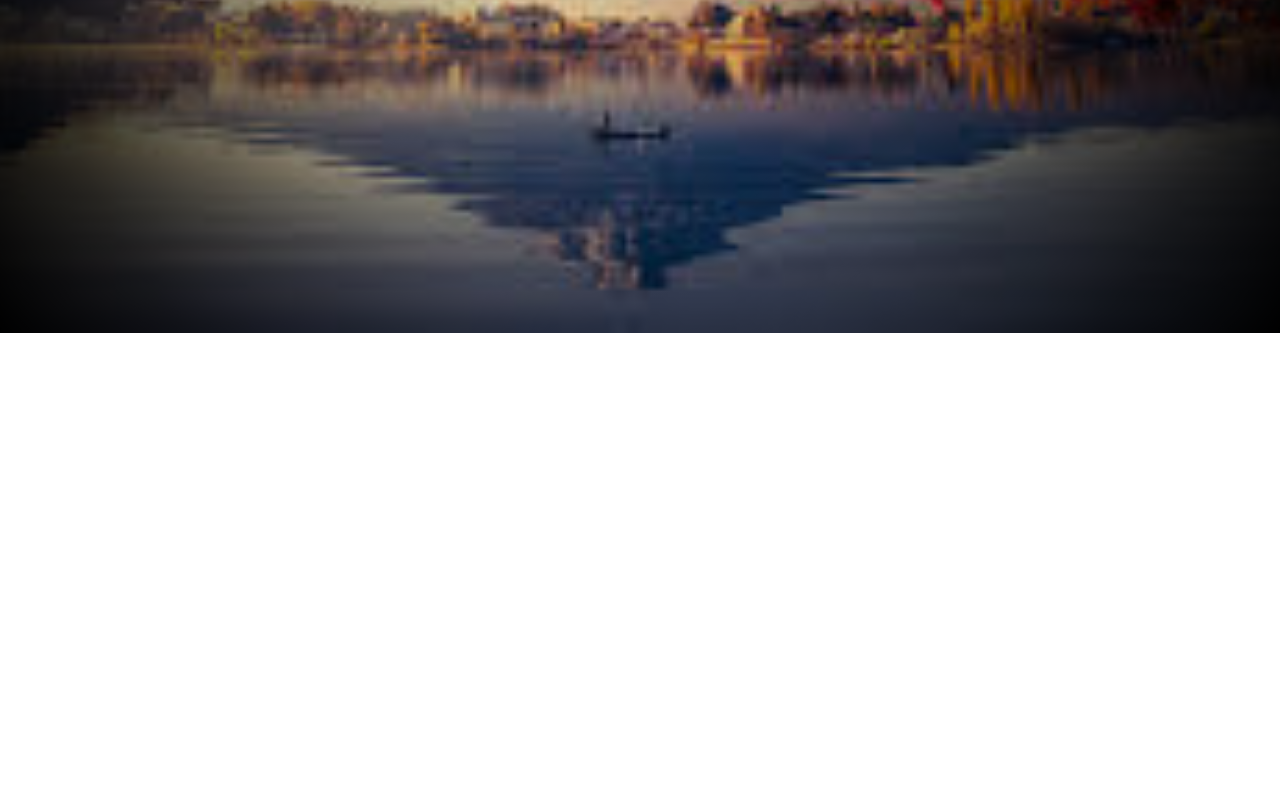
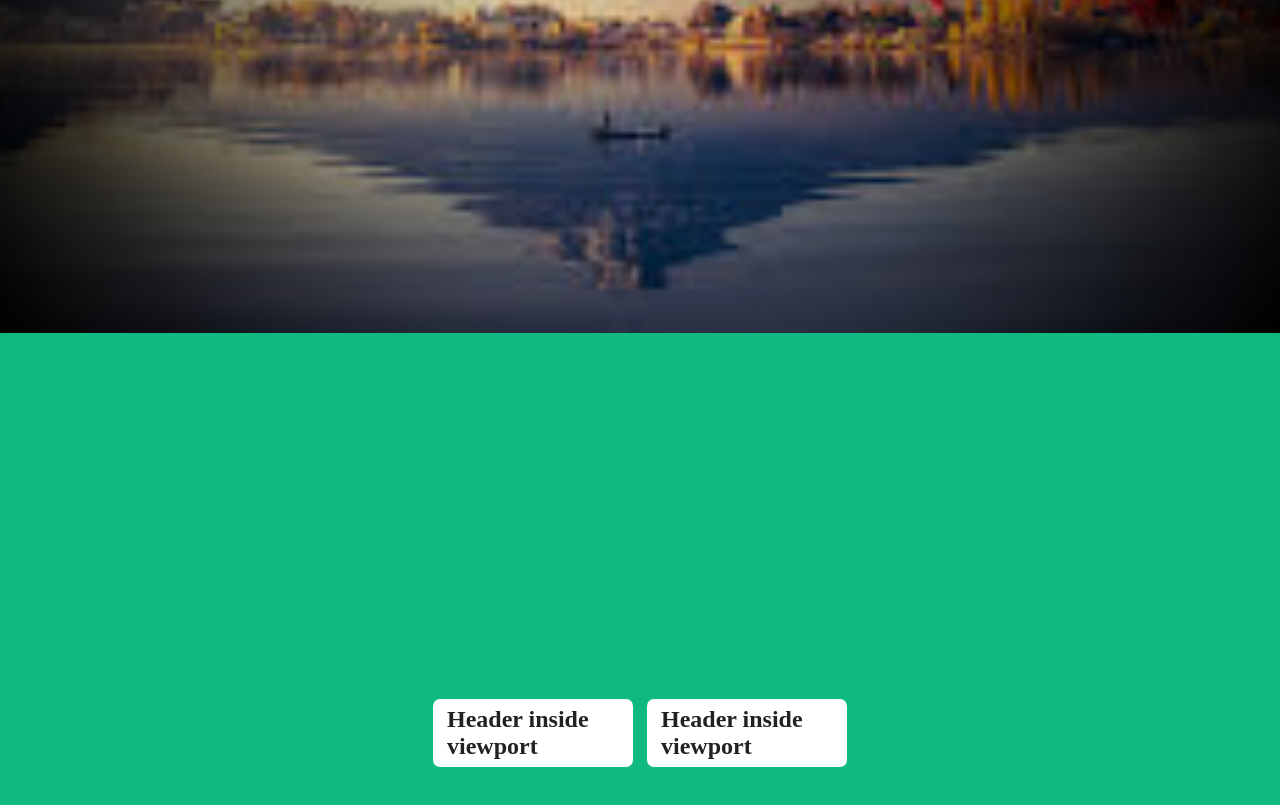
Before and after one commit to Konstantin-86/vocal2.0, a Next.js app: page / in a window 1280 px wide. Shown: the part 467-1272 px from the top of the page. Before the commit the page ends 800 px from the top, so only its background shows below. Built offline with nearby package versions, Linux system fonts and the light colour scheme.

Commit message:
add react-intersection-observer lib

```diff
--- a/src/app/page.tsx
+++ b/src/app/page.tsx
@@ -1,16 +1,20 @@
 import Link from "next/link";
 import styles from "./page.module.css";
+import MainContent from "@/components/MainContent";
 
 export default function Home() {
   return (
-    <div className={styles.inner}>
-      <h1 className={styles.title}>Main title</h1>
-      <h2 className={styles.subtitle}>
-        Lorem ipsum dolor, sit amet consectetur adipisicing elit. Laudantium at,
-        esse commodi totam sint corporis rerum nisi pariatur consequuntur
-        perferendis illo, facilis unde magni, dolore voluptas debitis. Sunt, ab
-        odio?
-      </h2>
-    </div>
+    <>
+      <div className={styles.inner}>
+        <h1 className={styles.title}>Main title</h1>
+        <h2 className={styles.subtitle}>
+          Lorem ipsum dolor, sit amet consectetur adipisicing elit. Laudantium
+          at, esse commodi totam sint corporis rerum nisi pariatur consequuntur
+          perferendis illo, facilis unde magni, dolore voluptas debitis. Sunt,
+          ab odio?
+        </h2>
+      </div>
+      <MainContent />
+    </>
   );
 }
--- /dev/null
+++ b/src/components/MainContent.tsx
@@ -0,0 +1,32 @@
+"use client";
+import React from "react";
+import { useInView } from "react-intersection-observer";
+
+import styles from "@/styles/MainContent.module.css";
+
+const MainContent = () => {
+  const [ref, inView] = useInView({
+    threshold: 0.3, // Срабатывает когда 50% элемента видно
+    triggerOnce: false, // Отслеживать постоянно (не только первый раз)
+  });
+  const [ref2, inView2] = useInView({
+    threshold: 0.3, // Срабатывает когда 50% элемента видно
+    triggerOnce: false, // Отслеживать постоянно (не только первый раз)
+  });
+  return (
+    <div className={styles.inner}>
+      <div ref={ref}>
+        <h2 className={inView ? styles.text : styles.texthideleft}>
+          Header inside viewport{" "}
+        </h2>
+      </div>
+      <div ref={ref2}>
+        <h2 className={inView2 ? styles.text : styles.texthideright}>
+          Header inside viewport{" "}
+        </h2>
+      </div>
+    </div>
+  );
+};
+
+export default MainContent;
--- /dev/null
+++ b/src/styles/MainContent.module.css
@@ -0,0 +1,35 @@
+.inner {
+  background-color: var(--success);
+  color: var(--text);
+  height: 100dvh;
+  gap: 14px;
+  display: flex;
+  justify-content: center;
+  align-items: center;
+}
+.text,
+.texthide {
+  width: 200px;
+  border-radius: 7px;
+  display: flex;
+  justify-content: center;
+  align-items: center;
+  background-color: var(--background);
+  padding: 7px 14px;
+  color: var(--text);
+  opacity: 1;
+  visibility: visible;
+  transition: all 1s;
+}
+.texthideleft {
+  opacity: 0;
+  visibility: hidden;
+  transition: all 1s;
+  transform: translateX(-20px);
+}
+.texthideright {
+  opacity: 0;
+  visibility: hidden;
+  transition: all 1s;
+  transform: translateX(20px);
+}
--- a/src/styles/ThemeToggle.module.css
+++ b/src/styles/ThemeToggle.module.css
@@ -11,6 +11,7 @@
   border-radius: 0 0 7px 0;
   z-index: 101;
   background-color: var(--secondary);
+
   color: var(--primary);
   border: none;
 }
```
Also changed, not shown: package.json (+4 -3 lines), 1 other file (tests, documents, lock files or other folders).
